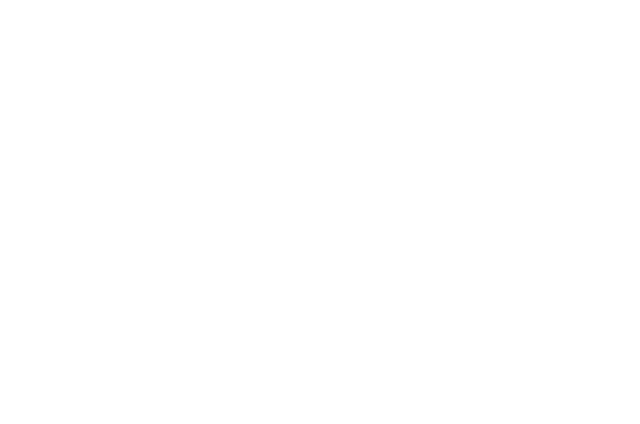
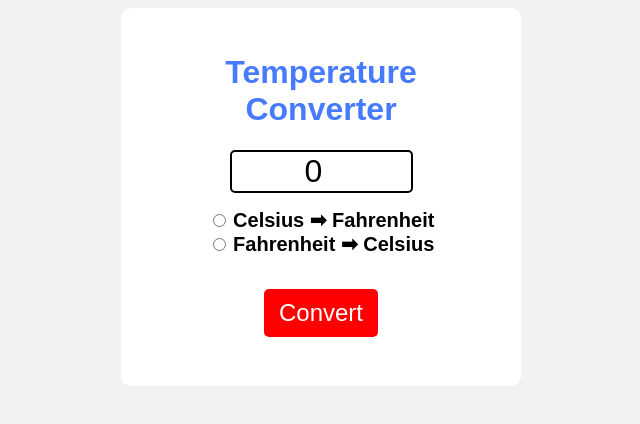
Before and after one commit to jorgemedinaleigh/Temperature-Converter, a plain HTML site: page index.html in a window 1280 px wide. Shown: the whole page, without its empty margins (319-959 px from the left). Drawn offline with Linux system fonts and the light colour scheme.

Commit message:
Added Functionality

```diff
--- a/index.html
+++ b/index.html
@@ -7,7 +7,19 @@
     <link rel="stylesheet" href="style.css">
 </head>
 <body>
+    <form>
+        <h1>Temperature Converter</h1>
+        <input type="number" id="temperatureTextBox" value="0"><br>
 
+        <input type="radio" id="toFahrenheit" name="unit">
+        <label for="toFahrenheit">Celsius ➡ Fahrenheit</label><br>
+
+        <input type="radio" id="toCelsius" name="unit">
+        <label for="toCelsius">Fahrenheit ➡ Celsius</label><br>
+        <br>
+        <button type="submit" onclick="convert()">Convert</button>
+        <p id="result"></p>
+    </form>
 
     <script src="index.js"></script>
 </body>
--- a/index.js
+++ b/index.js
@@ -0,0 +1,29 @@
+//Temperature Converter
+
+const temperatureTextBox = document.getElementById("temperatureTextBox");
+const toFahrenheit = document.getElementById("toFahrenheit");
+const toCelsius = document.getElementById("toCelsius");
+const result = document.getElementById("result");
+let temperature;
+
+function convert()
+{
+    if(toFahrenheit.checked)
+    {
+        temperature = Number(temperatureTextBox.value);
+        temperature = temperature * 9/5 +32;
+        result.textContent = temperature.toFixed(1) + "°F";
+
+    }
+    else if(toCelsius.checked)
+    {
+        temperature = Number(temperatureTextBox.value);
+        temperature = (temperature - 32) * 5/9;
+        result.textContent = temperature.toFixed(1) + "°C";
+    }
+    else
+    {
+        result.textContent = "Please select a unit to convert to.";
+    }
+
+}
--- a/style.css
+++ b/style.css
@@ -0,0 +1,60 @@
+body
+{
+    font-family: Arial, Helvetica, sans-serif;
+    background-color: hsl(0, 0%, 95%);
+}
+
+h1
+{
+    color: hsl(223, 100%, 64%);
+}
+
+form
+{
+    background-color: hsl(0, 0%, 100%);
+    text-align: center;
+    max-width: 350px;
+    margin: auto;
+    padding: 25px;
+    border-radius: 10px;
+    box-shadow: hsla(0, 0%, 0%, 0.3);
+}
+
+#temperatureTextBox
+{
+    width: 50%;
+    text-align: center;
+    font-size: 2em;
+    border: 2px solid black;
+    border-radius: 5px;
+    margin-bottom: 15px;
+}
+
+label
+{
+    font-size: 20px;
+    font-weight: bold;
+}
+
+button
+{
+    margin-top: 15px;
+    background-color: red;
+    color: white;
+    font-size: 1.5em;
+    border: none;
+    padding: 10px 15px;
+    border-radius: 5px;
+    cursor: pointer;
+}
+
+button:hover
+{
+    background-color: rgb(255, 90, 90);
+}
+
+#result
+{
+    font-size: 1.5em;
+    font-weight: bold;
+}
```
